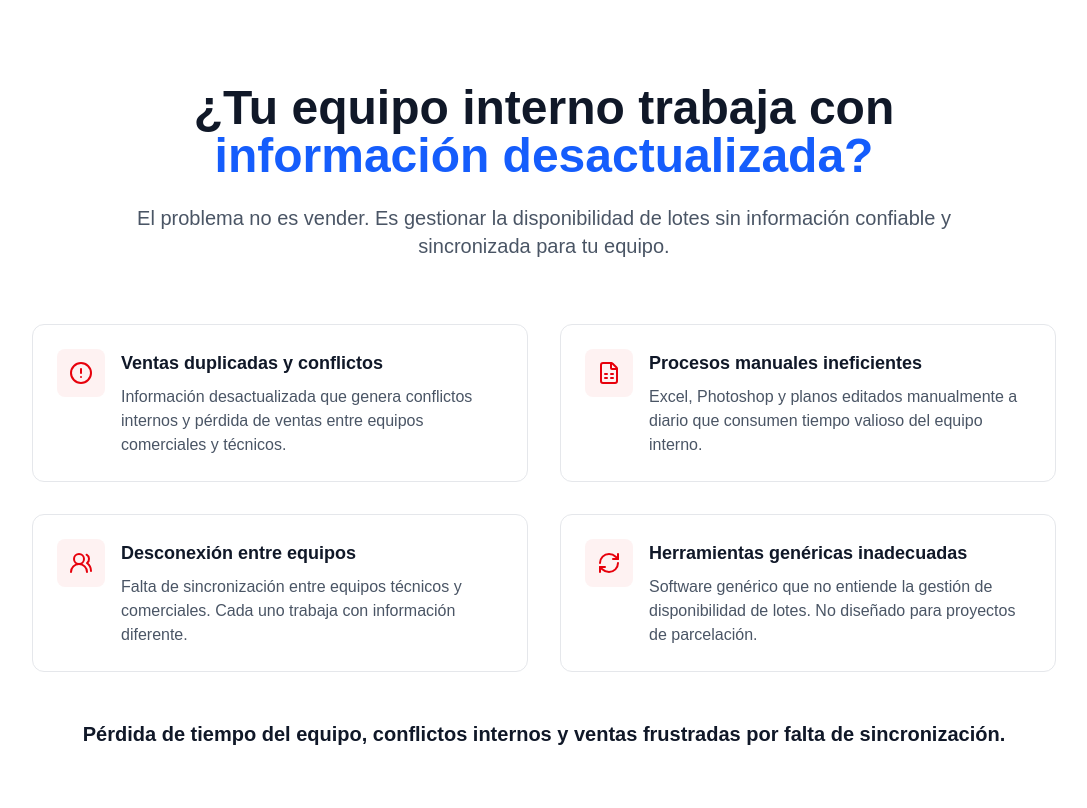
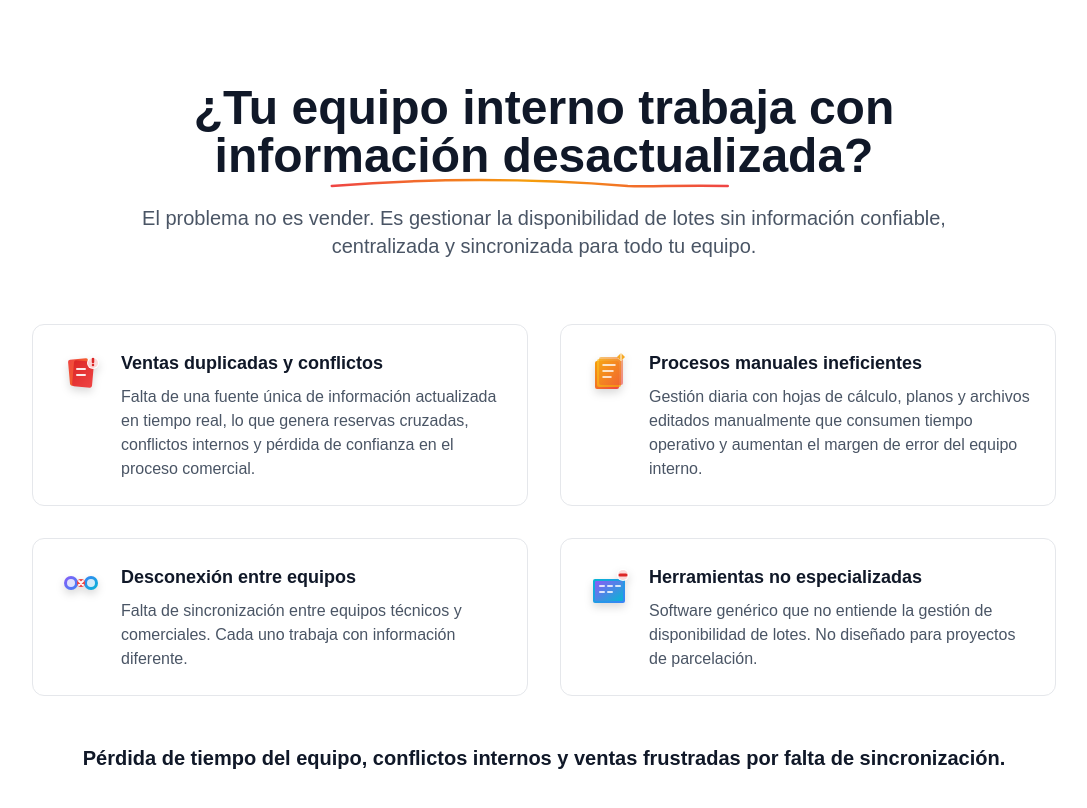
Before and after one commit to Stiven073120/parcy-landing, a Next.js app: page /landing in a window 1280 px wide. Shown: the part 1320-2128 px from the top of the page, without its empty margins (96-1183 px from the left). Built offline with nearby package versions, Linux system fonts and the light colour scheme.

Commit message:
feat: improve Problem section UI with custom icons and hover effects
Add custom gradient SVG icons, smooth animations, and enhanced card interactions for better visual appeal and user experience.

```diff
--- a/src/app/(pages)/landing/sections/Hero.tsx
+++ b/src/app/(pages)/landing/sections/Hero.tsx
@@ -167,7 +167,7 @@ export default function Hero() {
             y ventas para proyectos de parcelación
           </h1>
           <p className="text-base md:text-lg lg:text-xl text-gray-600 mb-7 md:mb-8 lg:mb-10 max-w-2xl mx-auto leading-relaxed">
-            Controla la disponibilidad de lotes en tiempo real, conecta a tu equipo comercial y técnico, y elimina ventas duplicadas desde un solo lugar.
+          Centraliza la disponibilidad de lotes, conecta a tu equipo comercial y técnico, y elimina ventas duplicadas desde una sola plataforma.
           </p>
 
           {/* Botón CTA */}
--- a/src/app/(pages)/landing/sections/Problem.tsx
+++ b/src/app/(pages)/landing/sections/Problem.tsx
@@ -1,25 +1,127 @@
-import { AlertCircle, FileSpreadsheet, Users2, RefreshCw } from "lucide-react";
+// Componentes de iconos multicolor personalizados para problemas
+const VentasDuplicadasIcon = ({ id = "" }: { id?: string }) => (
+  <svg viewBox="0 0 48 48" className="w-12 h-12">
+    <defs>
+      <linearGradient id={`ventasGrad1${id}`} x1="0%" y1="0%" x2="100%" y2="100%">
+        <stop offset="0%" stopColor="#ef4444" />
+        <stop offset="100%" stopColor="#f97316" />
+      </linearGradient>
+      <linearGradient id={`ventasGrad2${id}`} x1="0%" y1="0%" x2="100%" y2="100%">
+        <stop offset="0%" stopColor="#dc2626" />
+        <stop offset="100%" stopColor="#ef4444" />
+      </linearGradient>
+    </defs>
+    {/* Dos documentos superpuestos indicando duplicación */}
+    <rect x="12" y="10" width="20" height="26" rx="2" fill={`url(#ventasGrad1${id})`} transform="rotate(-5 22 23)" />
+    <rect x="16" y="12" width="20" height="26" rx="2" fill={`url(#ventasGrad2${id})`} transform="rotate(5 26 25)" />
+    <path d="M20 20 L28 20 M20 26 L28 26" stroke="#ffffff" strokeWidth="2" strokeLinecap="round" opacity="0.9" />
+    {/* Símbolo de alerta */}
+    <circle cx="36" cy="14" r="6" fill="#ffffff" opacity="0.95" />
+    <circle cx="36" cy="14" r="5" fill="#ef4444" opacity="0.2" />
+    <path d="M36 10v3M36 16h.01" stroke="#dc2626" strokeWidth="2.5" strokeLinecap="round" />
+  </svg>
+);
+
+const ProcesosManualesIcon = ({ id = "" }: { id?: string }) => (
+  <svg viewBox="0 0 48 48" className="w-12 h-12">
+    <defs>
+      <linearGradient id={`procesosGrad1${id}`} x1="0%" y1="0%" x2="100%" y2="100%">
+        <stop offset="0%" stopColor="#f59e0b" />
+        <stop offset="100%" stopColor="#ef4444" />
+      </linearGradient>
+      <linearGradient id={`procesosGrad2${id}`} x1="0%" y1="0%" x2="100%" y2="100%">
+        <stop offset="0%" stopColor="#fbbf24" />
+        <stop offset="100%" stopColor="#f59e0b" />
+      </linearGradient>
+    </defs>
+    {/* Documentos apilados indicando procesos manuales */}
+    <rect x="10" y="12" width="24" height="28" rx="2" fill={`url(#procesosGrad1${id})`} />
+    <rect x="12" y="10" width="24" height="28" rx="2" fill={`url(#procesosGrad2${id})`} opacity="0.8" />
+    <rect x="14" y="8" width="24" height="28" rx="2" fill={`url(#procesosGrad1${id})`} opacity="0.6" />
+    {/* Líneas de texto en el documento superior */}
+    <line x1="18" y1="16" x2="30" y2="16" stroke="#ffffff" strokeWidth="1.5" strokeLinecap="round" />
+    <line x1="18" y1="22" x2="28" y2="22" stroke="#ffffff" strokeWidth="1.5" strokeLinecap="round" />
+    <line x1="18" y1="28" x2="26" y2="28" stroke="#ffffff" strokeWidth="1.5" strokeLinecap="round" />
+    {/* Lápiz indicando edición manual */}
+    <circle cx="36" cy="8" r="3" fill="#ffffff" opacity="0.95" />
+    <path d="M32 8 L36 4 L40 8 L36 12 Z" fill="#f59e0b" opacity="0.9" />
+    <line x1="36" y1="4" x2="36" y2="12" stroke="#ffffff" strokeWidth="1" />
+  </svg>
+);
+
+const DesconexionEquiposIcon = ({ id = "" }: { id?: string }) => (
+  <svg viewBox="0 0 48 48" className="w-12 h-12">
+    <defs>
+      <linearGradient id={`desconexionGrad1${id}`} x1="0%" y1="0%" x2="100%" y2="100%">
+        <stop offset="0%" stopColor="#8b5cf6" />
+        <stop offset="100%" stopColor="#3b82f6" />
+      </linearGradient>
+      <linearGradient id={`desconexionGrad2${id}`} x1="0%" y1="0%" x2="100%" y2="100%">
+        <stop offset="0%" stopColor="#3b82f6" />
+        <stop offset="100%" stopColor="#06b6d4" />
+      </linearGradient>
+    </defs>
+    {/* Equipo técnico */}
+    <circle cx="14" cy="20" r="7" fill={`url(#desconexionGrad1${id})`} />
+    <circle cx="14" cy="20" r="4" fill="#ffffff" opacity="0.8" />
+    {/* Equipo comercial */}
+    <circle cx="34" cy="20" r="7" fill={`url(#desconexionGrad2${id})`} />
+    <circle cx="34" cy="20" r="4" fill="#ffffff" opacity="0.8" />
+    {/* Línea desconectada con X en el medio */}
+    <line x1="21" y1="20" x2="27" y2="20" stroke="#ffffff" strokeWidth="2" strokeDasharray="2,2" opacity="0.5" />
+    <circle cx="24" cy="20" r="4" fill="#ef4444" />
+    <path d="M22 18 L26 22 M26 18 L22 22" stroke="#ffffff" strokeWidth="2" strokeLinecap="round" />
+  </svg>
+);
+
+const HerramientasGenericasIcon = ({ id = "" }: { id?: string }) => (
+  <svg viewBox="0 0 48 48" className="w-12 h-12">
+    <defs>
+      <linearGradient id={`herramientasGrad1${id}`} x1="0%" y1="0%" x2="100%" y2="100%">
+        <stop offset="0%" stopColor="#06b6d4" />
+        <stop offset="100%" stopColor="#3b82f6" />
+      </linearGradient>
+      <linearGradient id={`herramientasGrad2${id}`} x1="0%" y1="0%" x2="100%" y2="100%">
+        <stop offset="0%" stopColor="#8b5cf6" />
+        <stop offset="100%" stopColor="#06b6d4" />
+      </linearGradient>
+    </defs>
+    {/* Caja de herramientas genérica */}
+    <rect x="8" y="16" width="32" height="24" rx="2" fill={`url(#herramientasGrad1${id})`} />
+    <rect x="10" y="18" width="28" height="20" rx="1" fill={`url(#herramientasGrad2${id})`} />
+    {/* Herramientas genéricas dentro */}
+    <rect x="14" y="22" width="6" height="2" rx="1" fill="#ffffff" opacity="0.8" />
+    <rect x="22" y="22" width="6" height="2" rx="1" fill="#ffffff" opacity="0.8" />
+    <rect x="30" y="22" width="6" height="2" rx="1" fill="#ffffff" opacity="0.8" />
+    <rect x="14" y="28" width="6" height="2" rx="1" fill="#ffffff" opacity="0.8" />
+    <rect x="22" y="28" width="6" height="2" rx="1" fill="#ffffff" opacity="0.8" />
+    {/* Símbolo de "no adecuado" */}
+    <circle cx="38" cy="12" r="6" fill="#ffffff" opacity="0.95" />
+    <circle cx="38" cy="12" r="5" fill="#ef4444" opacity="0.2" />
+    <path d="M35 12 L41 12" stroke="#dc2626" strokeWidth="3" strokeLinecap="round" />
+  </svg>
+);
 
 export default function Problem() {
   const problems = [
     {
-      icon: AlertCircle,
+      icon: VentasDuplicadasIcon,
       title: "Ventas duplicadas y conflictos",
-      description: "Información desactualizada que genera conflictos internos y pérdida de ventas entre equipos comerciales y técnicos.",
+      description: "Falta de una fuente única de información actualizada en tiempo real, lo que genera reservas cruzadas, conflictos internos y pérdida de confianza en el proceso comercial.",
     },
     {
-      icon: FileSpreadsheet,
+      icon: ProcesosManualesIcon,
       title: "Procesos manuales ineficientes",
-      description: "Excel, Photoshop y planos editados manualmente a diario que consumen tiempo valioso del equipo interno.",
+      description: "Gestión diaria con hojas de cálculo, planos y archivos editados manualmente que consumen tiempo operativo y aumentan el margen de error del equipo interno.",
     },
     {
-      icon: Users2,
+      icon: DesconexionEquiposIcon,
       title: "Desconexión entre equipos",
       description: "Falta de sincronización entre equipos técnicos y comerciales. Cada uno trabaja con información diferente.",
     },
     {
-      icon: RefreshCw,
-      title: "Herramientas genéricas inadecuadas",
+      icon: HerramientasGenericasIcon,
+      title: "Herramientas no especializadas",
       description: "Software genérico que no entiende la gestión de disponibilidad de lotes. No diseñado para proyectos de parcelación.",
     },
   ];
@@ -30,25 +132,51 @@ export default function Problem() {
         <div className="max-w-4xl mx-auto text-center mb-16">
           <h2 className="text-3xl md:text-4xl lg:text-5xl font-bold text-gray-900 mb-6">
             ¿Tu equipo interno trabaja con{" "}
-            <span className="text-blue-600">información desactualizada?</span>
+            <span className="relative inline-block">
+              <span className="relative z-10">información desactualizada</span>
+              <svg
+                className="absolute -bottom-2 left-0 w-full"
+                height="10"
+                viewBox="0 0 400 10"
+                fill="none"
+                xmlns="http://www.w3.org/2000/svg"
+              >
+                <path
+                  d="M2 8C50 4 100 2 150 2C200 2 250 4 298 8C320 9 350 7 398 8"
+                  stroke="url(#problemTitleGradient)"
+                  strokeWidth="2.5"
+                  strokeLinecap="round"
+                />
+                <defs>
+                  <linearGradient id="problemTitleGradient" x1="0%" y1="0%" x2="100%" y2="0%">
+                    <stop offset="0%" stopColor="#ef4444" />
+                    <stop offset="50%" stopColor="#f59e0b" />
+                    <stop offset="100%" stopColor="#ef4444" />
+                  </linearGradient>
+                </defs>
+              </svg>
+            </span>?
           </h2>
           <p className="text-lg md:text-xl text-gray-600">
-            El problema no es vender. Es gestionar la disponibilidad de lotes sin información confiable y sincronizada para tu equipo.
+            El problema no es vender.
+            Es gestionar la disponibilidad de lotes sin información confiable, centralizada y sincronizada para todo tu equipo.
           </p>
         </div>
 
         <div className="grid grid-cols-1 md:grid-cols-2 gap-8 max-w-5xl mx-auto">
-          {problems.map((problem, index) => (
+          {problems.map((problem, index) => {
+            const IconComponent = problem.icon;
+            return (
               <div
                 key={index}
-              className="flex gap-4 p-6 rounded-xl border border-gray-200 hover:border-blue-300 hover:shadow-lg transition-all duration-300"
+                className="flex gap-4 p-6 rounded-xl border border-gray-200 hover:border-blue-300 hover:shadow-lg transition-all duration-300 group"
               >
                 <div className="shrink-0">
-                <div className="w-12 h-12 rounded-lg bg-red-50 flex items-center justify-center">
-                  <problem.icon className="w-6 h-6 text-red-600" />
+                  <div className="transition-all duration-300 group-hover:scale-110 drop-shadow-lg">
+                    <IconComponent id={`-problem-${index}`} />
                   </div>
                 </div>
-              <div>
+                <div className="flex-1">
                   <h3 className="text-lg font-semibold text-gray-900 mb-2">
                     {problem.title}
                   </h3>
@@ -57,7 +185,8 @@ export default function Problem() {
                   </p>
                 </div>
               </div>
-          ))}
+            );
+          })}
         </div>
 
         <div className="text-center mt-12">
--- /dev/null
+++ b/src/app/not-found.tsx
@@ -0,0 +1,72 @@
+import Link from "next/link";
+import Button from "@/components/ui/Button";
+import Header from "@/components/layout/Header";
+
+export default function NotFound() {
+  return (
+    <>
+      <Header />
+      <div className="min-h-screen flex items-center justify-center bg-linear-to-b from-white to-gray-50 pt-20 px-4">
+        <div className="max-w-4xl mx-auto text-center">
+
+          {/* Contenido */}
+          <div className="space-y-6 md:space-y-8">
+            <h1 className="text-4xl md:text-5xl lg:text-6xl font-bold text-gray-900">
+              Página no encontrada
+            </h1>
+
+            <div className="max-w-2xl mx-auto">
+              <p className="text-lg md:text-xl text-gray-600 mb-2">
+                Lo sentimos, la página que buscas no existe o ha sido movida.
+              </p>
+              <p className="text-base md:text-lg text-gray-500">
+                Pero no te preocupes, podemos ayudarte a encontrar lo que necesitas.
+              </p>
+            </div>
+
+            {/* Botones de acción */}
+            <div className="flex flex-col sm:flex-row gap-4 justify-center items-center pt-4">
+              <Button href="/landing" variant="primary" size="lg">
+                Volver al inicio
+              </Button>
+              <Button href="https://app.parcydigital.com" variant="secondary" size="lg">
+                Ir a la aplicación
+              </Button>
+            </div>
+
+            {/* Enlaces útiles */}
+            <div className="pt-8 md:pt-12 border-t border-gray-200">
+              <p className="text-sm text-gray-500 mb-4">Enlaces útiles:</p>
+              <div className="flex flex-wrap justify-center gap-4 md:gap-6">
+                <Link
+                  href="/landing"
+                  className="text-blue-600 hover:text-blue-700 font-medium transition-colors duration-200"
+                >
+                  Inicio
+                </Link>
+                <Link
+                  href="/products"
+                  className="text-blue-600 hover:text-blue-700 font-medium transition-colors duration-200"
+                >
+                  Productos
+                </Link>
+                <Link
+                  href="/about-us"
+                  className="text-blue-600 hover:text-blue-700 font-medium transition-colors duration-200"
+                >
+                  Nosotros
+                </Link>
+                <Link
+                  href="/pricing"
+                  className="text-blue-600 hover:text-blue-700 font-medium transition-colors duration-200"
+                >
+                  Precios
+                </Link>
+              </div>
+            </div>
+          </div>
+        </div>
+      </div>
+    </>
+  );
+}
```
Lines whose indentation alone changed are shown as unchanged.
